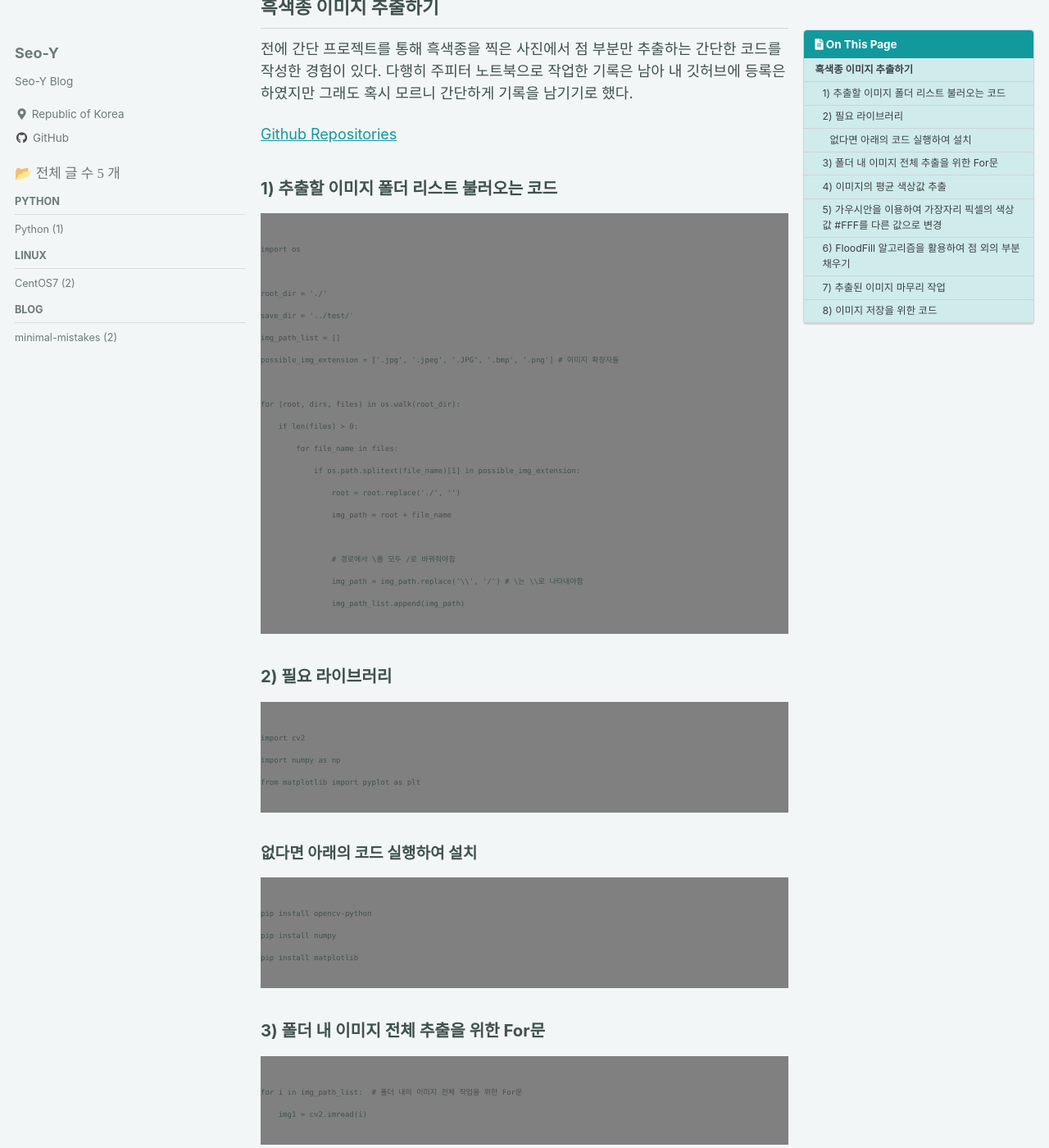
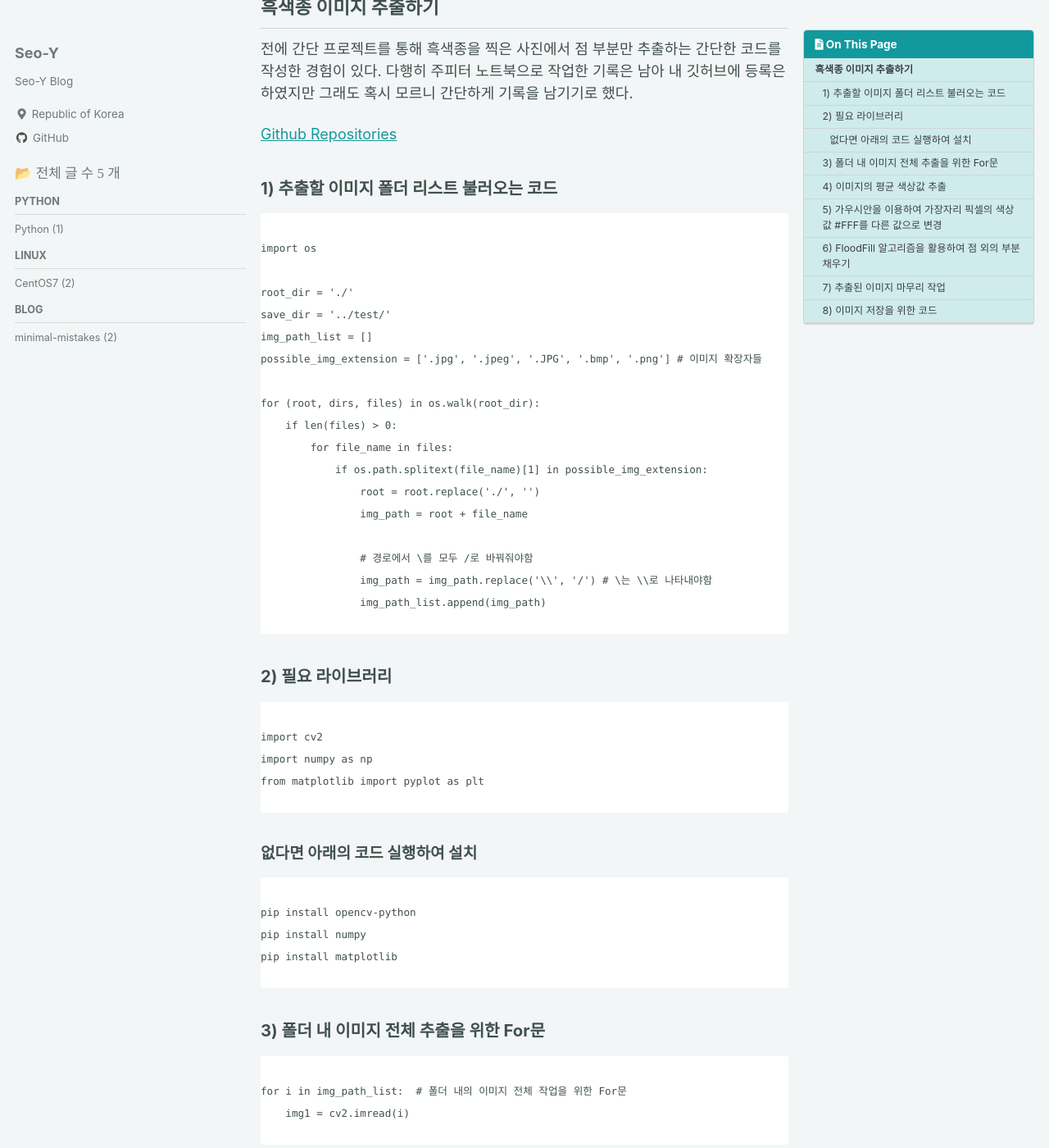
Before and after one commit to carudia/carudia.github.io, a Jekyll site: the page built from _posts/Python/2022-07-12-파이썬 이미지 추출.md, in a window 1280 px wide and 1400 px high, scrolled down 214 px. Shown: the whole window at 82% size. Built offline with Jekyll 4.4.1, drawn with Linux system fonts in a browser that asks for light colours; cached includes are drawn as plain includes.

Commit message:
Update _page.scss

```diff
--- a/_sass/minimal-mistakes/_page.scss
+++ b/_sass/minimal-mistakes/_page.scss
@@ -155,9 +155,9 @@ body {
   }
 
   pre {
-    background: gray;
+    background: white;
     code {
-      font-size: 0.5em;
+      font-size: 0.7em;
     }
   }
 
```
